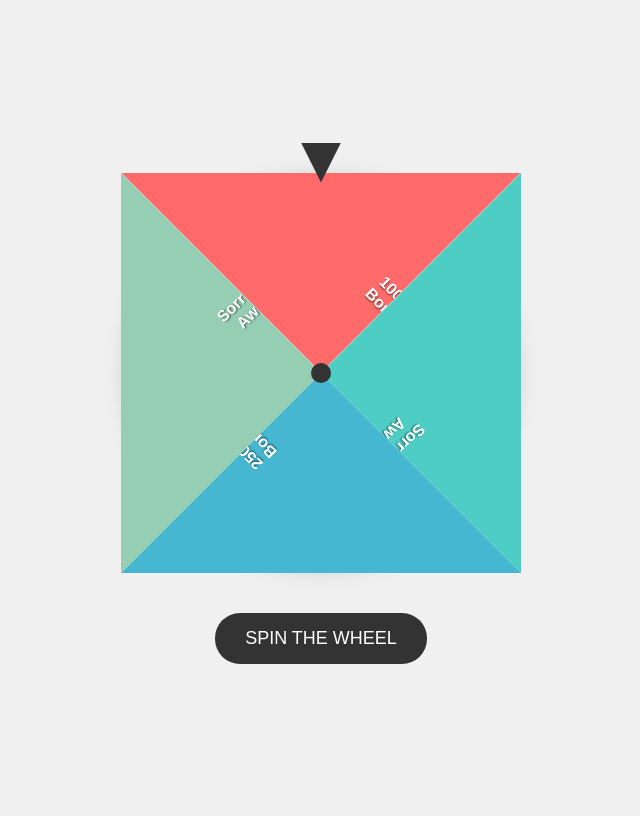
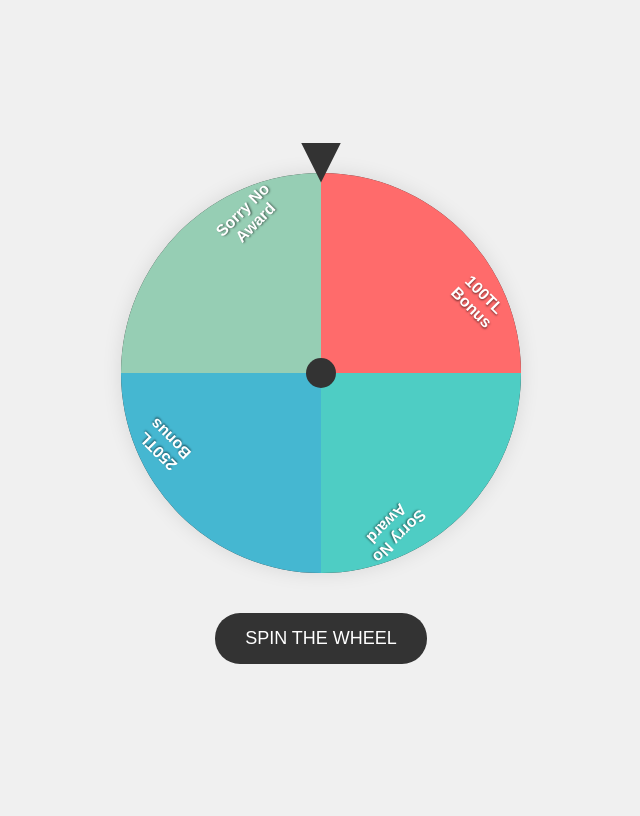
Before and after one commit to SERHA1/api-req, a Flask app: template templates/wheel.html in a window 1280 px wide. Shown: the whole page, without its empty margins (319-959 px from the left). Run offline with Flask 3, Linux system fonts and the light colour scheme; the template is opened without the code that fills it, so the values that code supplies are empty; some libraries are stand-ins or nearby versions.

Commit message:
Fwheel 13

```diff
--- a/templates/wheel.html
+++ b/templates/wheel.html
@@ -32,14 +32,18 @@
             transform: rotate(0deg);
             box-shadow: 0 0 20px rgba(0,0,0,0.1);
             pointer-events: none;
+            overflow: hidden;
+            background-color: #333;
         }
 
         .segment {
             position: absolute;
-            width: 100%;
-            height: 100%;
-            clip-path: polygon(50% 50%, 100% 0, 0 0);
-            transform-origin: center;
+            width: 200px;
+            height: 200px;
+            top: 0;
+            left: 200px;
+            transform-origin: 0% 100%;
+            transform: rotate(0deg);
             display: flex;
             align-items: center;
             justify-content: center;
@@ -73,14 +77,14 @@
             font-size: 16px;
             width: 100px;
             text-align: center;
-            transform: rotate(45deg) translateY(-100px);
+            transform: rotate(45deg) translateX(60px) translateY(-20px);
             pointer-events: none;
         }
 
         .wheel-center {
             position: absolute;
-            width: 20px;
-            height: 20px;
+            width: 30px;
+            height: 30px;
             background: #333;
             border-radius: 50%;
             top: 50%;
@@ -190,6 +194,7 @@
                     if (!data.success) throw new Error(data.message);
 
                     // Animate wheel to server-determined position
+                    wheel.style.transition = 'transform 4s cubic-bezier(0.17, 0.67, 0.12, 0.99)';
                     wheel.style.transform = `rotate(${data.rotation}deg)`;
 
                     // Show result after animation
```
